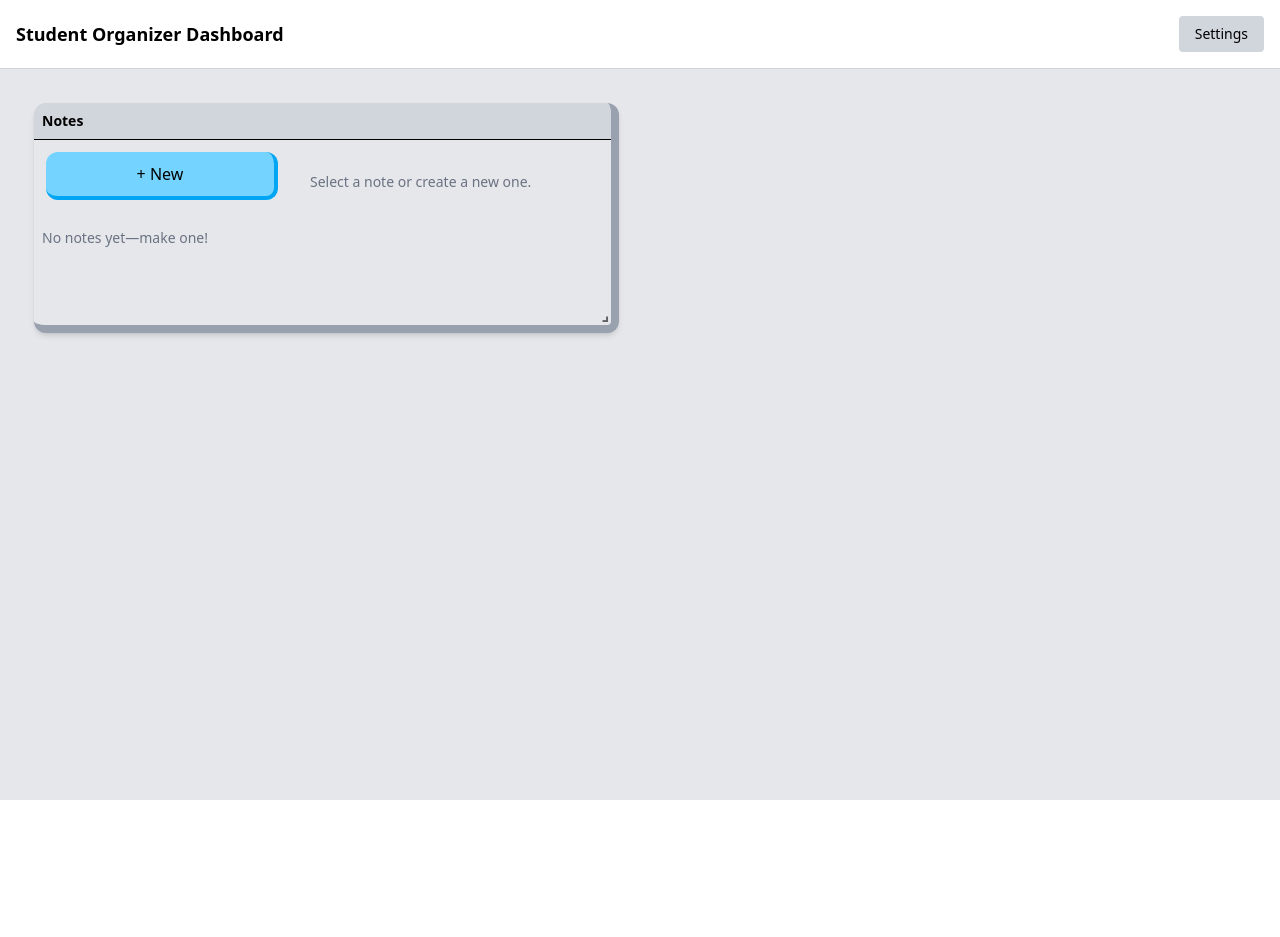
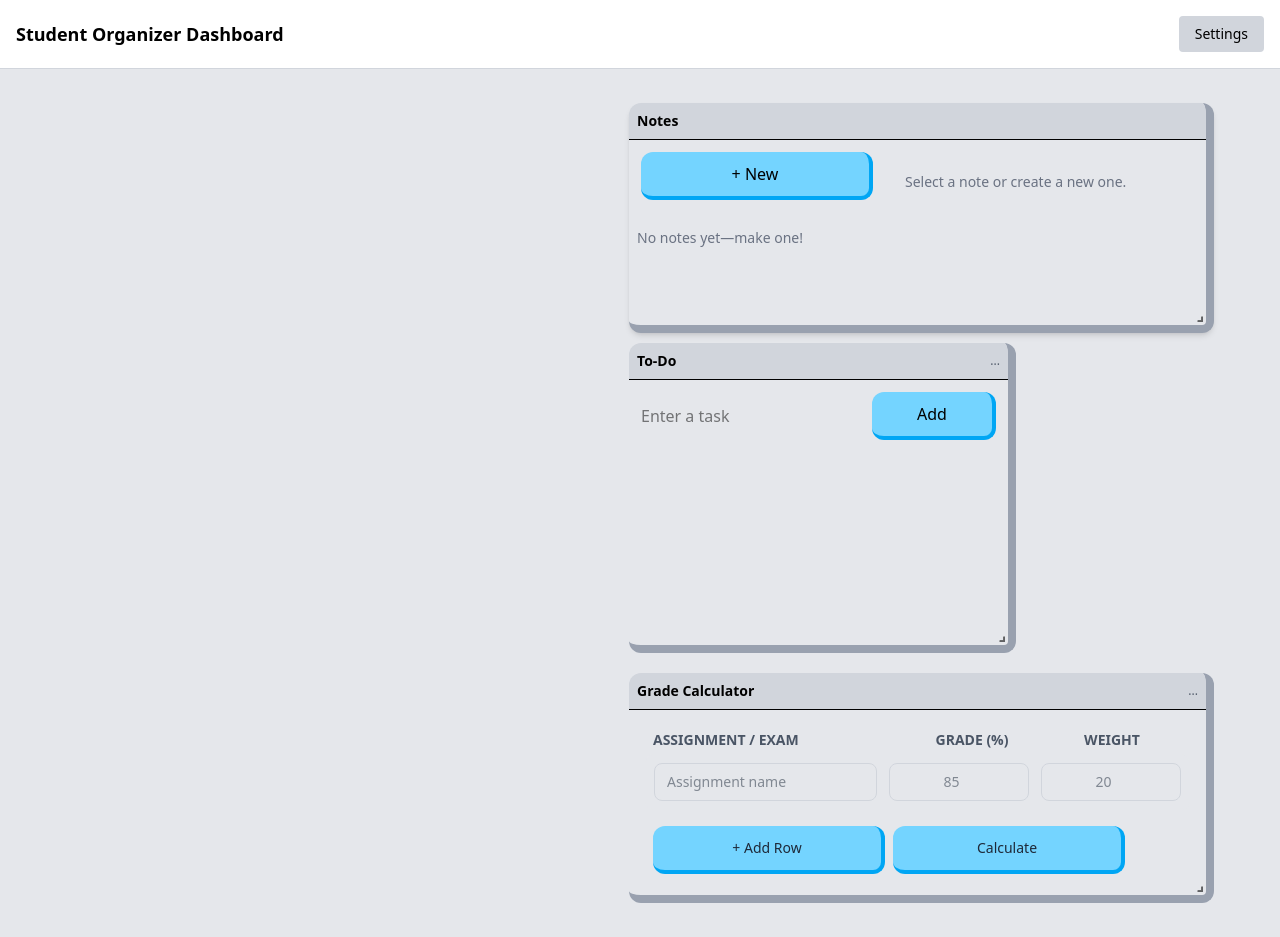
Before and after one commit to TKpen/-SE-WebDev, a React (Vite) app: page /dashboard in a window 1280 px wide. Before the commit the page ends 800 px from the top, so only its background shows below. Built offline with nearby package versions, Linux system fonts and the light colour scheme.

Commit message:
Added ToDo and GradeCalc components to modules component

```diff
--- a/src/components/Modules.jsx
+++ b/src/components/Modules.jsx
@@ -4,14 +4,20 @@ import Notes from "./Notes";
 import "react-grid-layout/css/styles.css";
 import "react-resizable/css/styles.css";
 import "../styles/modules.tailwind.css"
+import GradeCal from "./GradeCal";
+import LinkList from "./LinkList";
+import ToDoList from "./Todo";
 
 const layout = [
-    { i: "notes", x:0, y:0, w:6, h:6, minH:4},
+    {i: "calendar", x: 0, y: 0, w: 6, h: 6},
+    {i: "notes", x: 6, y: 0, w: 6, h: 6, minH: 4},
+    {i: "todo", x: 6, y: 6, w: 4, h: 8, minH: 3, minW: 3},
 ];
 
 export default function Modules() {
     return (
-        <GridLayout
+        <div>
+            <GridLayout
                 className="layout"
                 layout={layout}
                 cols={12}
@@ -27,6 +33,44 @@ export default function Modules() {
                         <Notes />
                     </div>
                 </div>
+                <div
+                    key="todo"
+                    className="module-box flex flex-col h-full"
+                    style={{height: "100%"}}
+                >
+                    <div className="drag-box module-drag-handle flex-none sticky top-0 z-10">
+                        <h2 className="text-sm font-semibold p-2">To-Do</h2>
+                        <span className="text-xs text-gray-600 p-2">...</span>
+                    </div>
+                    <div className="flex-1 overflow-y-auto scrollbar-hide">
+                        <ToDoList />
+                    </div>
+                </div>
+
             </GridLayout>
+
+            <GridLayout
+                className="layout"
+                layout={layout}
+                cols={12}
+                rowHeight={30}
+                width={1200}
+                draggableHandle=".module-drag-handle"
+            >
+                <div
+                    key="notes"
+                    className="module-box flex flex-col h-full"
+                    style={{height: "100%"}}
+                >
+                    <div className="drag-box module-drag-handle flex-none sticky top-0 z-10">
+                        <h2 className="text-sm font-semibold p-2">Grade Calculator</h2>
+                        <span className="text-xs text-gray-600 p-2">...</span>
+                    </div>
+                    <div className="flex-1 overflow-y-auto scrollbar-hide">
+                        <GradeCal />
+                    </div>
+                </div>
+            </GridLayout>
+        </div>
     )
 }
```
